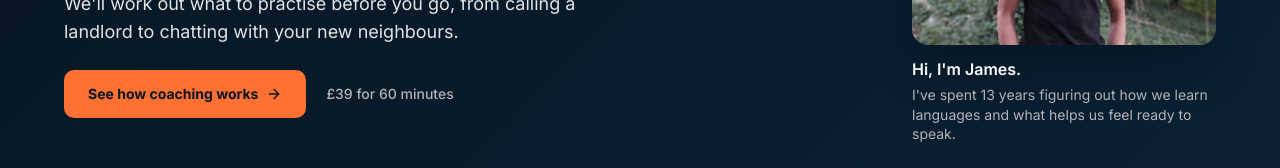
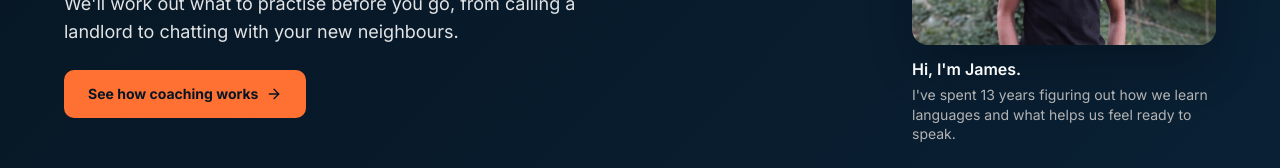
Before and after one commit to hutchy9999/jameshutchinsonlanguages, a React (Vite) app: page / in a window 1280 px wide. Shown: the part 313-481 px from the top of the page. Built offline with nearby package versions, Linux system fonts and the light colour scheme; the HTML template or start-up script is replaced by a standard one.

Commit message:
Keep coaching pricing off the homepage

```diff
--- a/src/components/CoachingHero.tsx
+++ b/src/components/CoachingHero.tsx
@@ -29,11 +29,10 @@ export const CoachingHero = () => (
           <p className="mt-4 max-w-xl text-base leading-relaxed text-foreground/90 sm:text-lg">
             We'll work out what to practise before you go, from calling a landlord to chatting with your new neighbours.
           </p>
-          <div className="mt-5 flex flex-wrap items-center gap-x-5 gap-y-3 sm:mt-6">
+          <div className="mt-5 flex sm:mt-6">
             <Button asChild size="lg" className="min-h-12 px-4 font-bold text-background sm:px-6">
               <Link to="/coaching">See how coaching works <ArrowRight aria-hidden="true" /></Link>
             </Button>
-            <p className="text-sm font-medium text-muted-foreground">£39 for 60 minutes</p>
           </div>
         </div>
 
```
